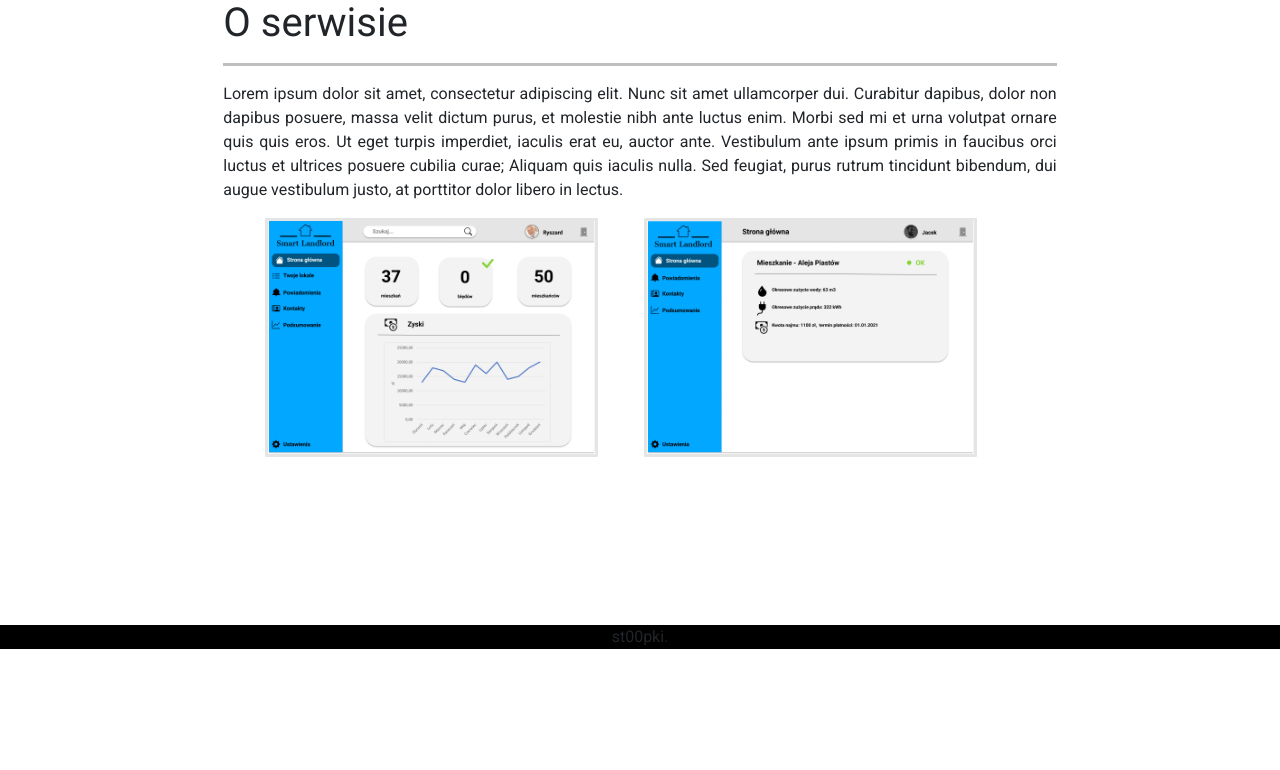
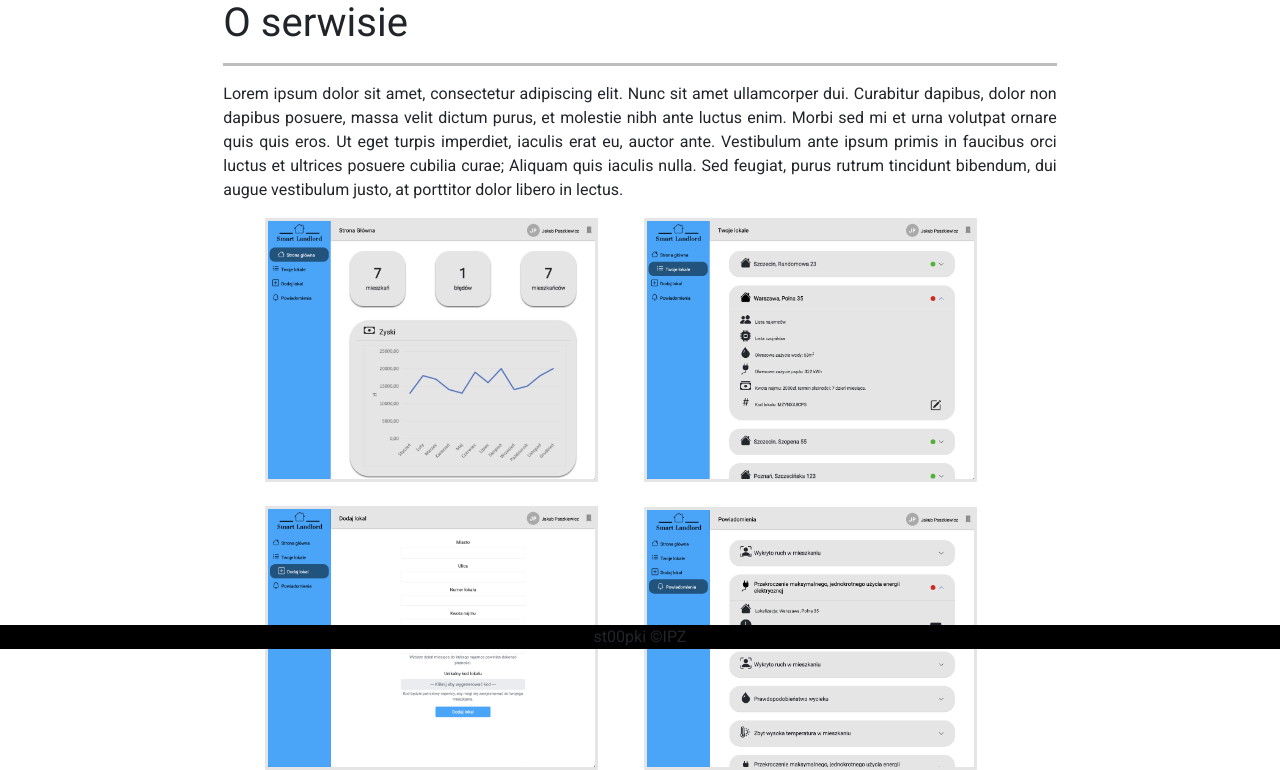
Before and after one commit to bartosz-zarkowski/SMART_LANDLORD, a Flask app: page / in a window 1280 px wide. Shown: the part 151-921 px from the top of the page. Before the commit the page ends 800 px from the top, so only its background shows below. Run offline with Flask 2, Linux system fonts and the light colour scheme; data that the repository does not hold is empty; some libraries are stand-ins or nearby versions.

Commit message:
Changes on landing page
Co-Authored-By: JayK4yy <59921263+JayK4yy@users.noreply.github.com>
Co-Authored-By: MatioS39 <93929267+MatioS39@users.noreply.github.com>

```diff
--- a/Server/static/style_home.css
+++ b/Server/static/style_home.css
@@ -46,7 +46,6 @@ body {
     .logo {
         text-align: center;
     }
-
     .buttons {
         text-align: center;
         padding-bottom: 30px;
@@ -73,11 +72,12 @@ hr {
 }
 
 footer {
-    position: absolute;
+    position: fixed;
     bottom: 0;
     text-align: center;
     width: 100%;
     background-color: black;
+    bottom: 0;
 }
 
 .sensor-card {
--- a/Server/templates/app/home.html
+++ b/Server/templates/app/home.html
@@ -7,11 +7,15 @@
     <hr>
     <p>
         Lorem ipsum dolor sit amet, consectetur adipiscing elit. Nunc sit amet ullamcorper dui. Curabitur dapibus, dolor non dapibus posuere, massa velit dictum purus, et molestie nibh ante luctus enim. Morbi sed mi et urna volutpat ornare quis quis eros. Ut
-            eget turpis imperdiet, iaculis erat eu, auctor ante. Vestibulum ante ipsum primis in faucibus orci luctus et ultrices posuere cubilia curae; Aliquam quis iaculis nulla. Sed feugiat, purus rutrum tincidunt bibendum, dui augue vestibulum
-            justo, at porttitor dolor libero in lectus.
+        eget turpis imperdiet, iaculis erat eu, auctor ante. Vestibulum ante ipsum primis in faucibus orci luctus et ultrices posuere cubilia curae; Aliquam quis iaculis nulla. Sed feugiat, purus rutrum tincidunt bibendum, dui augue vestibulum justo,
+        at porttitor dolor libero in lectus.
     </p>
     <img src="../../static/IMAGES/screen1.png" class="img-fluid screen" alt="app" />
     <img src="../../static/IMAGES/screen2.png" class="img-fluid screen" alt="app" />
+    </br>
+    </br>
+    <img src="../../static/IMAGES/screen3.png" class="img-fluid screen" alt="app" />
+    <img src="../../static/IMAGES/screen4.png" class="img-fluid screen" alt="app" />
 </div>
 
 {% endblock %}
--- a/Server/templates/home_layout.html
+++ b/Server/templates/home_layout.html
@@ -31,12 +31,10 @@
                 <a href="auth/register"><button type="button" class="btn btn-primary button login-btn">Zarejestruj</button></a>
             </div>
         </div>
-        {% block content %}
-
-        {% endblock %}
+        {% block content %} {% endblock %}
     </div>
     <footer>
-        st00pki.
+        st00pki &#169IPZ
     </footer>
 
     <!--BOOTSTRAP Javascript-->
```
Also changed, not shown: Server/static/IMAGES/screen1.png, Server/static/IMAGES/screen2.png, Server/static/IMAGES/screen3.png (added), Server/static/IMAGES/screen4.png (added). Lines whose indentation alone changed are shown as unchanged.
